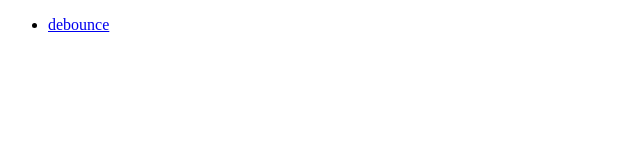
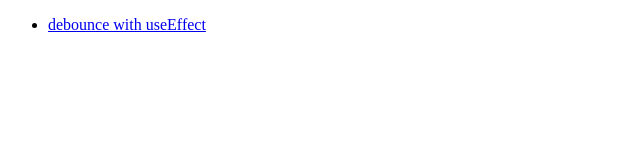
Before and after one commit to incognitokshitij/react-playground, a React (Vite) app: page / in a window 1280 px wide. Shown: the top 160 px of the page, without its empty margins (0-640 px from the left). Built offline with nearby package versions, Linux system fonts and the light colour scheme.

Commit message:
debounce with use effect

```diff
--- a/src/debounce/index.jsx
+++ b/src/debounce/index.jsx
@@ -1,5 +1,5 @@
-function Debounce() {
+function DebounceWithUseEffect() {
   return <div>Debounce</div>;
 }
 
-export default Debounce;
+export default DebounceWithUseEffect;
--- a/src/route.jsx
+++ b/src/route.jsx
@@ -1,7 +1,9 @@
-import debounce from "./debounce";
+import DebounceWithUseEffect from "./debounce";
 import { Routes, Route, Link } from "react-router-dom";
 
-let pages = [{ name: "debounce", path: "/debounce", component: debounce }];
+let pages = [
+  { name: "debounce with useEffect", path: "/debounce-with-use-effect", component: DebounceWithUseEffect },
+];
 
 function Home() {
   return (
```
